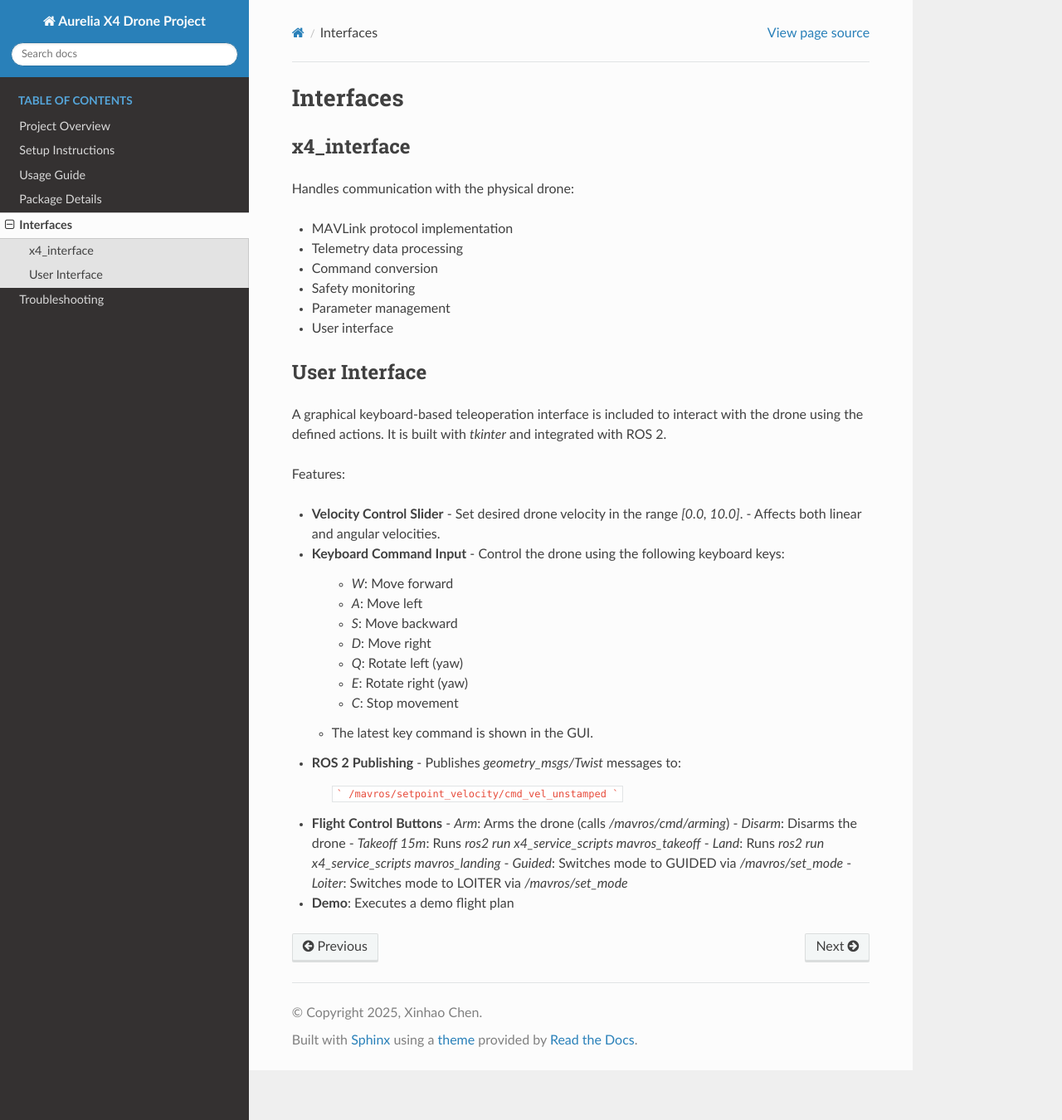
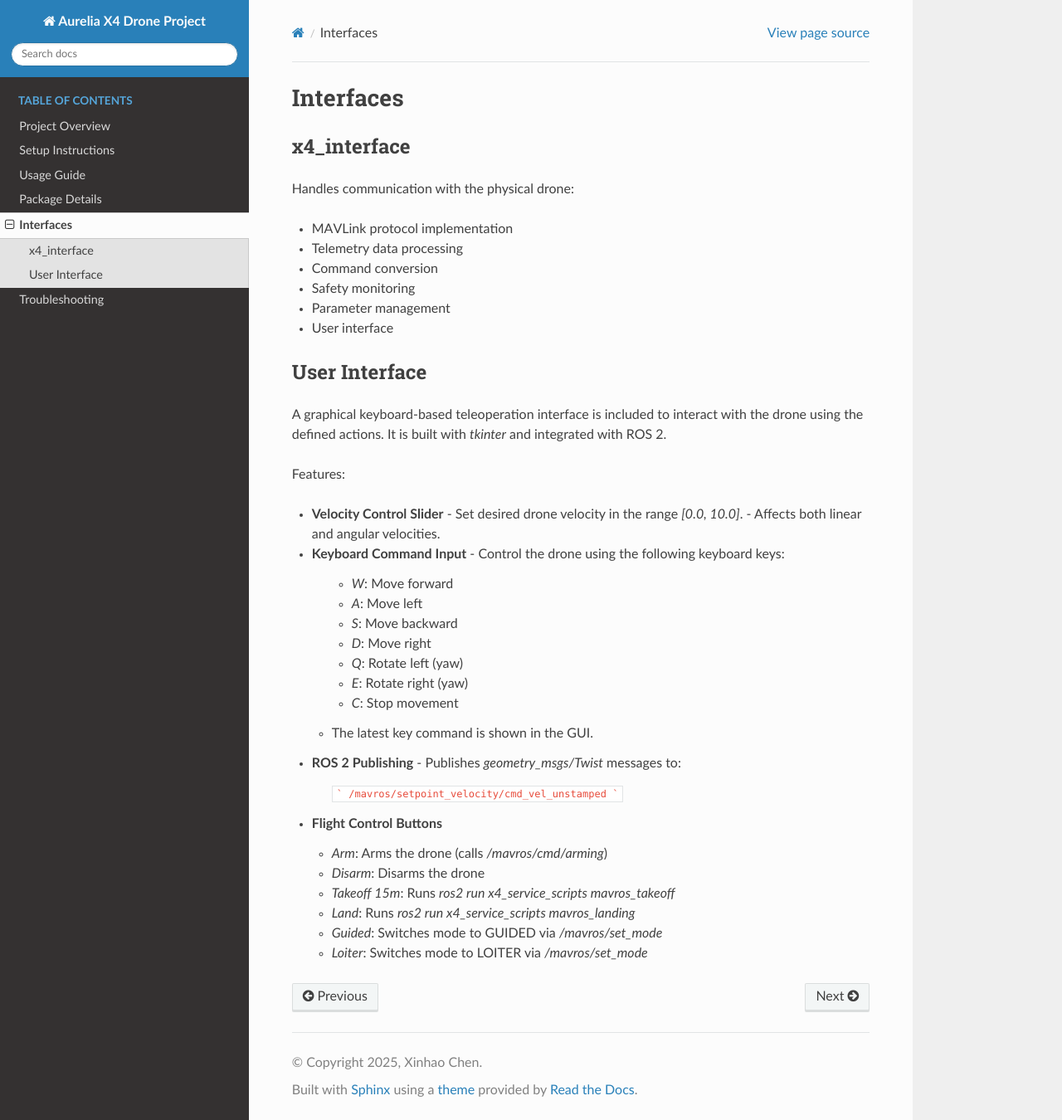
Before and after one commit to XinhaoChen111/RSP_drone_project_doc, a Sphinx documentation site: the page built from docs/source/interfaces.rst, in a window 1280 px wide and 1350 px high. Shown: the whole window at 83% size. Built offline with Sphinx 7.4.7 and the Read the Docs theme 3.1.0, drawn with Linux system fonts in a browser that asks for light colours.

Commit message:
Update interfaces.rst

````diff
--- a/docs/source/interfaces.rst
+++ b/docs/source/interfaces.rst
@@ -42,11 +42,10 @@ Features:
     ```
 
 - **Flight Control Buttons**
+
   - `Arm`: Arms the drone (calls `/mavros/cmd/arming`)
   - `Disarm`: Disarms the drone
   - `Takeoff 15m`: Runs `ros2 run x4_service_scripts mavros_takeoff`
   - `Land`: Runs `ros2 run x4_service_scripts mavros_landing`
   - `Guided`: Switches mode to GUIDED via `/mavros/set_mode`
   - `Loiter`: Switches mode to LOITER via `/mavros/set_mode`
-
-- **Demo**: Executes a demo flight plan
````
